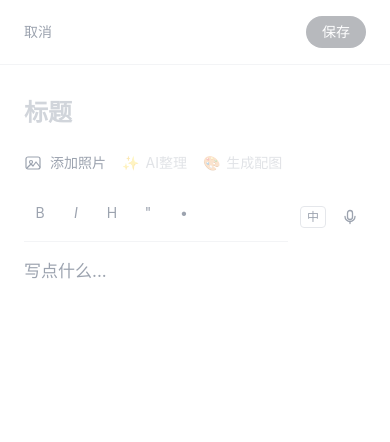
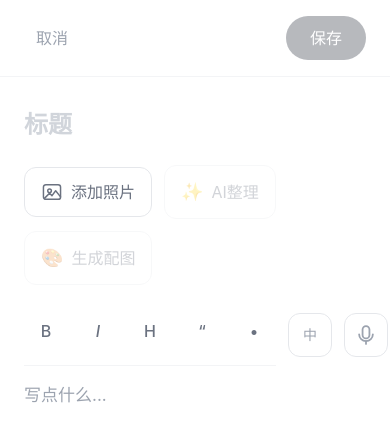
Before and after one commit to Timememo8210/moji-journal, a Next.js app: page /entry/new in a window 390 px wide. Shown: the top 442 px of the page. Built offline with nearby package versions, Linux system fonts and the light colour scheme.

Commit message:
fix: enlarge all buttons for mobile touch targets (44px min)

```diff
--- a/src/app/entry/new/page.tsx
+++ b/src/app/entry/new/page.tsx
@@ -136,14 +136,14 @@ export default function NewEntry() {
         <div className="max-w-journal mx-auto px-6 py-4 flex items-center justify-between">
           <button
             onClick={() => router.back()}
-            className="text-sm text-gray-400 hover:text-gray-900 transition-colors"
+            className="text-base text-gray-400 hover:text-gray-900 transition-colors py-2 px-3"
           >
             取消
           </button>
           <button
             onClick={handleSave}
             disabled={saving || (!title.trim() && !content.trim())}
-            className="text-sm font-medium bg-gray-900 text-white px-4 py-1.5 rounded-full hover:bg-gray-700 transition-colors disabled:opacity-30"
+            className="text-base font-medium bg-gray-900 text-white px-6 py-2.5 rounded-full hover:bg-gray-700 transition-colors disabled:opacity-30"
           >
             {saving ? '保存中...' : '保存'}
           </button>
@@ -183,12 +183,12 @@ export default function NewEntry() {
         )}
 
         {/* Toolbar */}
-        <div className="flex items-center gap-4 mb-6">
+        <div className="flex flex-wrap items-center gap-3 mb-6">
           <button
             onClick={() => fileRef.current?.click()}
-            className="flex items-center gap-2 text-sm text-gray-400 hover:text-gray-600 transition-colors"
+            className="flex items-center gap-2 text-base text-gray-500 hover:text-gray-800 transition-colors px-4 py-3 rounded-xl border border-gray-200 hover:border-gray-400 active:bg-gray-50"
           >
-            <svg width="18" height="18" viewBox="0 0 18 18" fill="none">
+            <svg width="22" height="22" viewBox="0 0 18 18" fill="none">
               <rect x="2" y="3" width="14" height="12" rx="2" stroke="currentColor" strokeWidth="1.2" />
               <circle cx="7" cy="8" r="1.5" stroke="currentColor" strokeWidth="1.2" />
               <path d="M3 14l4-4 2 2 3-4 4 5" stroke="currentColor" strokeWidth="1.2" strokeLinecap="round" strokeLinejoin="round" />
@@ -198,28 +198,28 @@ export default function NewEntry() {
           <button
             onClick={handleAiCleanup}
             disabled={aiLoading || !content.trim()}
-            className="flex items-center gap-1.5 text-sm text-gray-400 hover:text-gray-600 transition-colors disabled:opacity-30"
+            className="flex items-center gap-2 text-base text-gray-500 hover:text-gray-800 transition-colors px-4 py-3 rounded-xl border border-gray-200 hover:border-gray-400 active:bg-gray-50 disabled:opacity-30 disabled:hover:border-gray-200"
           >
             {aiLoading ? (
-              <svg className="animate-spin" width="16" height="16" viewBox="0 0 16 16" fill="none">
+              <svg className="animate-spin" width="20" height="20" viewBox="0 0 16 16" fill="none">
                 <circle cx="8" cy="8" r="6" stroke="currentColor" strokeWidth="1.5" strokeDasharray="28" strokeDashoffset="8" strokeLinecap="round" />
               </svg>
             ) : (
-              <span>✨</span>
+              <span className="text-lg">✨</span>
             )}
             {aiLoading ? 'AI整理中...' : 'AI整理'}
           </button>
           <button
             onClick={handleGenerateImage}
             disabled={generatingImage || (!content.trim() && !title.trim())}
-            className="flex items-center gap-1.5 text-sm text-gray-400 hover:text-gray-600 transition-colors disabled:opacity-30"
+            className="flex items-center gap-2 text-base text-gray-500 hover:text-gray-800 transition-colors px-4 py-3 rounded-xl border border-gray-200 hover:border-gray-400 active:bg-gray-50 disabled:opacity-30 disabled:hover:border-gray-200"
           >
             {generatingImage ? (
-              <svg className="animate-spin" width="16" height="16" viewBox="0 0 16 16" fill="none">
+              <svg className="animate-spin" width="20" height="20" viewBox="0 0 16 16" fill="none">
                 <circle cx="8" cy="8" r="6" stroke="currentColor" strokeWidth="1.5" strokeDasharray="28" strokeDashoffset="8" strokeLinecap="round" />
               </svg>
             ) : (
-              <span>🎨</span>
+              <span className="text-lg">🎨</span>
             )}
             {generatingImage ? '生成中...' : '生成配图'}
           </button>
--- a/src/components/Editor.tsx
+++ b/src/components/Editor.tsx
@@ -23,7 +23,7 @@ export default function Editor({ content, onChange, placeholder = '写点什么.
     },
     editorProps: {
       attributes: {
-        class: 'tiptap prose prose-sm max-w-none focus:outline-none',
+        class: 'tiptap prose prose-base max-w-none focus:outline-none',
       },
     },
     onCreate: ({ editor }) => {
@@ -36,7 +36,7 @@ export default function Editor({ content, onChange, placeholder = '写点什么.
   return (
     <div>
       {/* Toolbar */}
-      <div className="flex items-center gap-1 mb-4 pb-3 border-b border-gray-100">
+      <div className="flex items-center gap-2 mb-4 pb-3 border-b border-gray-100">
         <ToolbarButton
           active={editor.isActive('bold')}
           onClick={() => editor.chain().focus().toggleBold().run()}
@@ -59,7 +59,7 @@ export default function Editor({ content, onChange, placeholder = '写点什么.
           active={editor.isActive('blockquote')}
           onClick={() => editor.chain().focus().toggleBlockquote().run()}
         >
-          "
+          &ldquo;
         </ToolbarButton>
         <ToolbarButton
           active={editor.isActive('bulletList')}
@@ -87,8 +87,8 @@ function ToolbarButton({
     <button
       type="button"
       onClick={onClick}
-      className={`w-8 h-8 rounded-lg text-sm flex items-center justify-center transition-colors ${
-        active ? 'bg-gray-900 text-white' : 'text-gray-400 hover:bg-gray-100 hover:text-gray-700'
+      className={`w-11 h-11 rounded-xl text-base font-medium flex items-center justify-center transition-colors ${
+        active ? 'bg-gray-900 text-white' : 'text-gray-500 hover:bg-gray-100 hover:text-gray-700'
       }`}
     >
       {children}
--- a/src/components/VoiceInput.tsx
+++ b/src/components/VoiceInput.tsx
@@ -5,8 +5,6 @@ import { useState, useRef, useCallback, useEffect } from 'react'
 interface VoiceInputProps {
   onTranscript: (text: string) => void
 }
-
-type SpeechRecognitionType = typeof window extends { SpeechRecognition: infer T } ? T : any
 
 export default function VoiceInput({ onTranscript }: VoiceInputProps) {
   const [isListening, setIsListening] = useState(false)
@@ -63,7 +61,6 @@ export default function VoiceInput({ onTranscript }: VoiceInputProps) {
     setIsListening(true)
   }, [isListening, lang, onTranscript])
 
-  // Stop and restart with new lang if currently listening
   const toggleLang = useCallback(() => {
     if (isListening) {
       recognitionRef.current?.stop()
@@ -75,12 +72,12 @@ export default function VoiceInput({ onTranscript }: VoiceInputProps) {
   if (!supported) return null
 
   return (
-    <div className="flex items-center gap-2">
+    <div className="flex items-center gap-3">
       {/* Language toggle */}
       <button
         type="button"
         onClick={toggleLang}
-        className="text-xs text-gray-400 hover:text-gray-700 transition-colors px-1.5 py-0.5 rounded border border-gray-200 hover:border-gray-400"
+        className="text-sm font-medium text-gray-400 hover:text-gray-700 transition-colors px-3 py-2 rounded-xl border border-gray-200 hover:border-gray-400 min-w-[44px] min-h-[44px] flex items-center justify-center"
         title={lang === 'zh-CN' ? '切换到英文' : 'Switch to Chinese'}
       >
         {lang === 'zh-CN' ? '中' : 'EN'}
@@ -90,18 +87,17 @@ export default function VoiceInput({ onTranscript }: VoiceInputProps) {
       <button
         type="button"
         onClick={toggleListening}
-        className={`relative w-8 h-8 rounded-lg flex items-center justify-center transition-colors ${
+        className={`relative min-w-[44px] min-h-[44px] w-11 h-11 rounded-xl flex items-center justify-center transition-colors ${
           isListening
-            ? 'bg-red-50 text-red-500'
-            : 'text-gray-400 hover:bg-gray-100 hover:text-gray-700'
+            ? 'bg-red-50 text-red-500 border border-red-200'
+            : 'text-gray-400 hover:bg-gray-100 hover:text-gray-700 border border-gray-200'
         }`}
         title={isListening ? '停止录音' : '语音输入'}
       >
-        {/* Pulsing dot when recording */}
         {isListening && (
-          <span className="absolute top-1 right-1 w-2 h-2 rounded-full bg-red-500 animate-pulse" />
+          <span className="absolute top-1.5 right-1.5 w-2.5 h-2.5 rounded-full bg-red-500 animate-pulse" />
         )}
-        <svg width="16" height="16" viewBox="0 0 16 16" fill="none" stroke="currentColor" strokeWidth="1.3" strokeLinecap="round" strokeLinejoin="round">
+        <svg width="22" height="22" viewBox="0 0 16 16" fill="none" stroke="currentColor" strokeWidth="1.3" strokeLinecap="round" strokeLinejoin="round">
           <rect x="5.5" y="1.5" width="5" height="9" rx="2.5" />
           <path d="M3 7.5a5 5 0 0 0 10 0" />
           <line x1="8" y1="12.5" x2="8" y2="14.5" />
```
